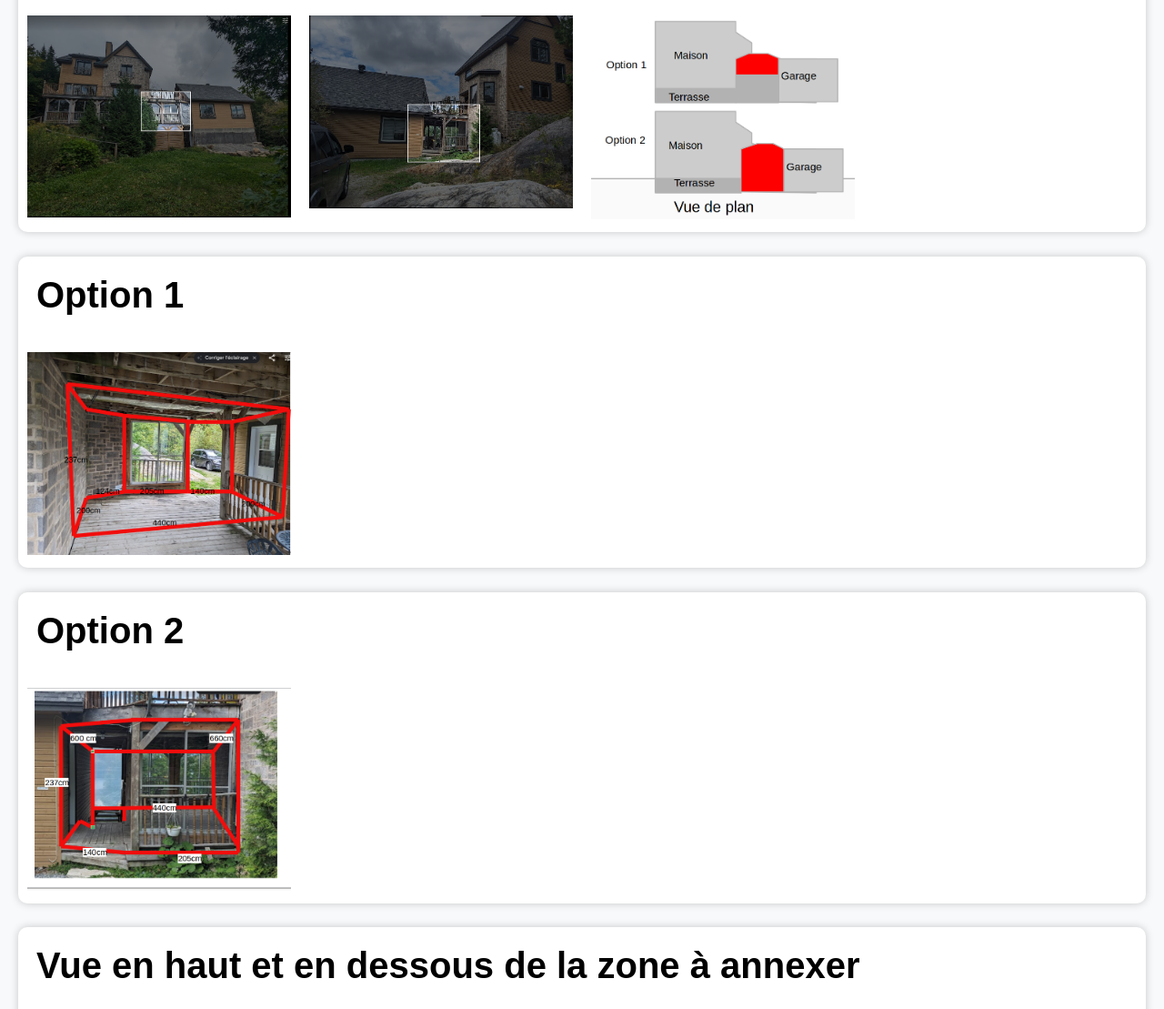
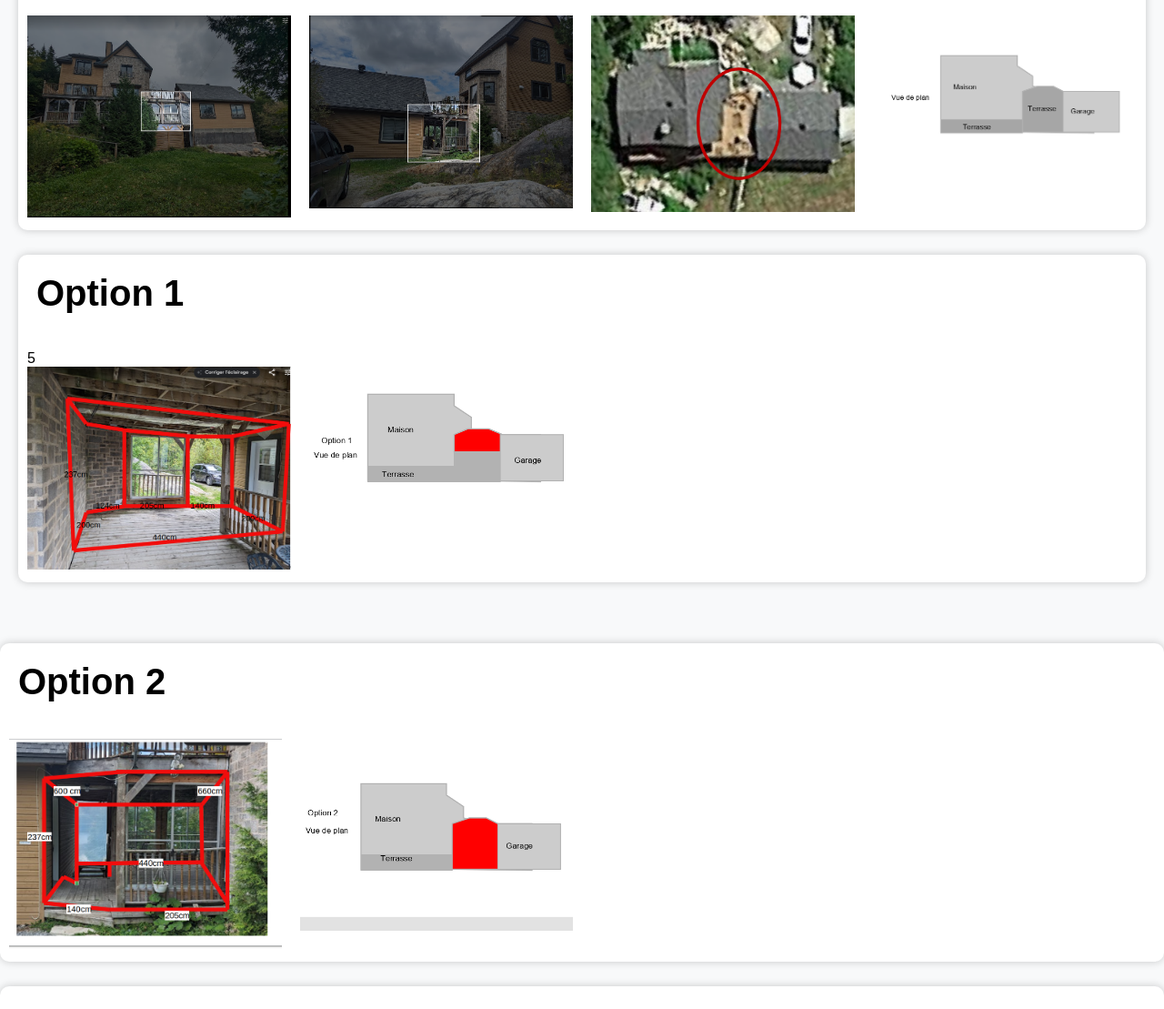
Before and after one commit to chuckali/annexe129, a plain HTML site: page index.html in a window 1280 px wide. Shown: the part 422-1531 px from the top of the page at 91% size. Drawn offline with Linux system fonts and the light colour scheme.

Commit message:
vue plan ppt

```diff
--- a/index.html
+++ b/index.html
@@ -33,7 +33,10 @@
                     <img src="images/2vuecoterue.png" alt="Image 2" class="zoomable">
                 </div>
                 <div class="image-item">
-                    <img src="images/vueplan.png" alt="Image 3" class="zoomable">
+                    <img src="images/optionvuegeneralemaps.png" alt="Image 3" class="zoomable">
+                </div>
+                <div class="image-item">
+                    <img src="images/optionvuegenerale.png" alt="Image 4" class="zoomable">
                 </div>
             </div>
         </div>
@@ -44,9 +47,12 @@
 
 
                 <div class="image-item">
-                    <img src="images/annexeoption1.png" alt="Image 3" class="zoomable">
+                    5<img src="images/annexeoption1.png" alt="Image 3" class="zoomable">
                 </div>
-
+                <div class="image-item">
+                    <img src="images/option1vueplan.png" alt="Image 6" class="zoomable">
+                </div>
+                </div>
             </div>
         </div>
         <div class="section">
@@ -56,9 +62,11 @@
 
 
                 <div class="image-item">
-                    <img src="images/annexeoption2.png" alt="Image 3" class="zoomable">
+                    <img src="images/annexeoption2.png" alt="Image 7" class="zoomable">
                 </div>
-
+                <div class="image-item">
+                    <img src="images/option2vueplan.png" alt="Image 8" class="zoomable">
+                </div>
             </div>
         </div>
 
@@ -67,17 +75,17 @@
             <div class="image-grid">
                 <!-- Images for the fifth section -->
                 <div class="image-item">
-                    <img src="images/5toitannexe1.png" alt="Image 5" class="zoomable">
+                    <img src="images/5toitannexe1.png" alt="Image 9" class="zoomable">
 
                 </div>
                 <div class="image-item">
-                    <img src="images/6toitannexe2.png" alt="Image 6" class="zoomable">
+                    <img src="images/6toitannexe2.png" alt="Image 10" class="zoomable">
                 </div>
                 <div class="image-item">
-                    <img src="images/7dessous1.png" alt="Image 7" class="zoomable">
+                    <img src="images/7dessous1.png" alt="Image 11" class="zoomable">
                 </div>
                 <div class="image-item">
-                    <img src="images/8dessous2.png" alt="Image 8" class="zoomable">
+                    <img src="images/8dessous2.png" alt="Image 12" class="zoomable">
                 </div>
             </div>
         </div>
```
Also changed, not shown: images/option1vueplan.png (added), images/option2vueplan.png (added), images/optionvuegenerale.png (added), images/optionvuegeneralemaps.png (added), images/vueplan.png (deleted), 3 other files.
